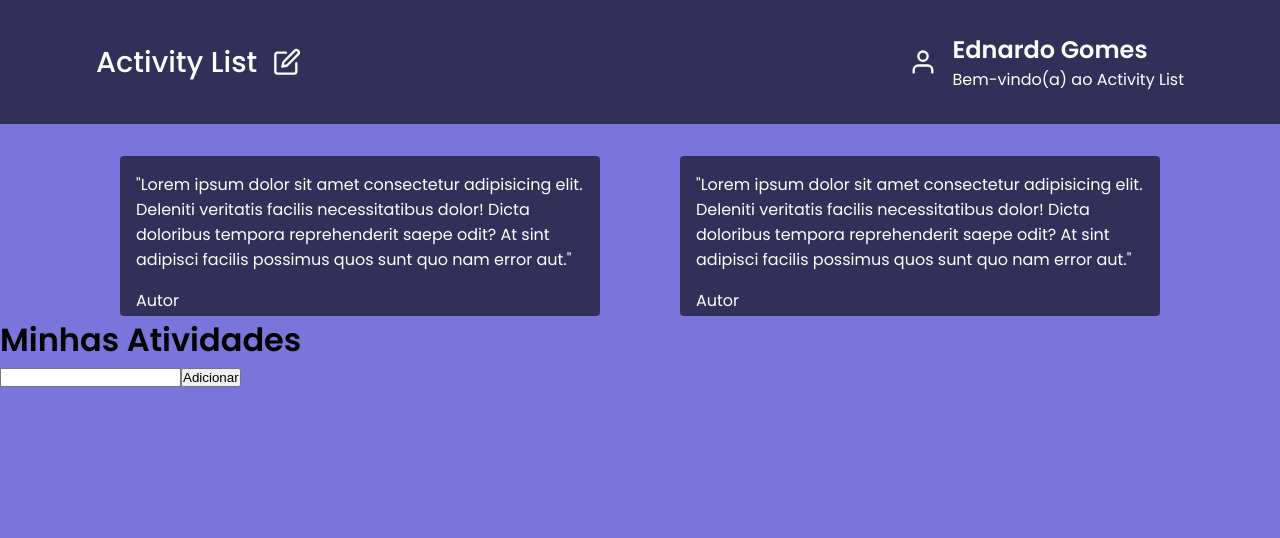
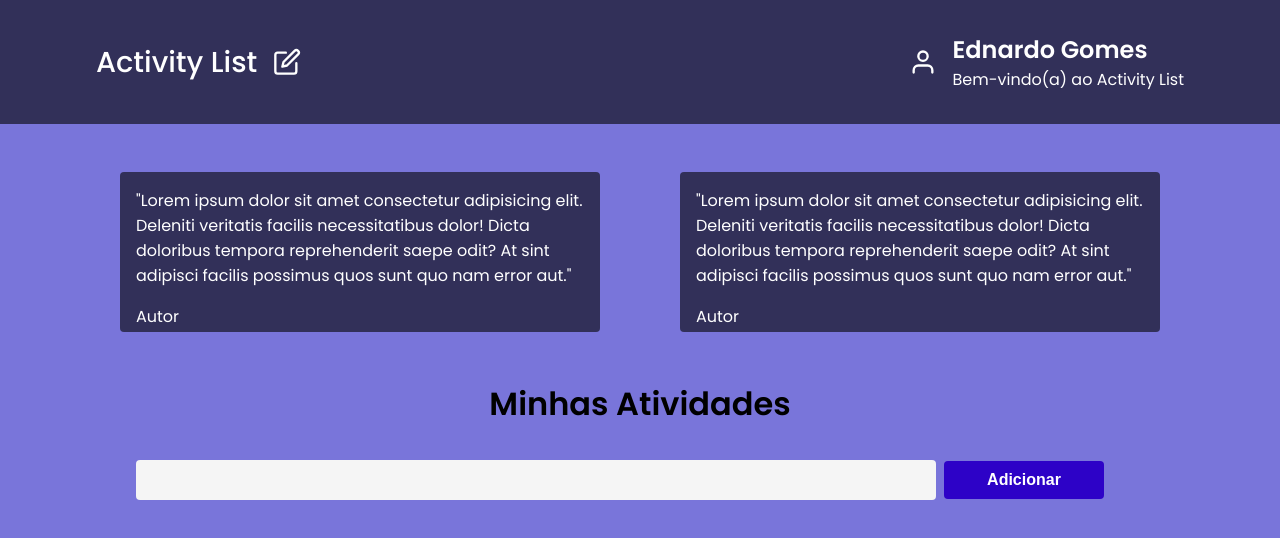
Before and after one commit to Nardogomes/activitylist, a React (Create React App) app: page / in a window 1280 px wide. Shown: the top 538 px of the page. Built offline with nearby package versions, Linux system fonts and the light colour scheme.

Commit message:
Criando o estilo do input.

```diff
--- a/src/components/Cards/styles.ts
+++ b/src/components/Cards/styles.ts
@@ -1,8 +1,8 @@
-import styled from 'styled-components';
+import styled from "styled-components";
 
 export const Container = styled.div`
   max-width: 1120px;
-  margin: 0 auto;
+  margin: 1rem auto;
 
   display: flex;
   justify-content: space-around;
--- a/src/components/Input/index.tsx
+++ b/src/components/Input/index.tsx
@@ -1,9 +1,13 @@
+import { Container } from "./styles";
+
 export function Input() {
   return (
-    <div className="input">
+    <Container>
       <h1>Minhas Atividades</h1>
-      <input type="text" />
-      <button type="button">Adicionar</button>
-    </div>
+      <div className="input-info">
+        <input type="text" />
+        <button type="button">Adicionar</button>
+      </div>
+    </Container>
   );
 }
--- /dev/null
+++ b/src/components/Input/styles.ts
@@ -0,0 +1,45 @@
+import styled from "styled-components";
+
+export const Container = styled.div`
+  width: 63rem;
+  margin: 3rem auto;
+
+  display: flex;
+  flex-direction: column;
+  align-items: center;
+
+  .input-info {
+    display: inline-block;
+    width: 63rem;
+    height: 2.5rem;
+    margin-top: 2rem;
+
+    input {
+      width: 50rem;
+      height: 100%;
+      border: none;
+      border-radius: 0.25rem;
+      font-size: 1rem;
+      padding: 0.5rem;
+      background-color: #f5f5f5;
+    }
+
+    button {
+      border: none;
+      width: 10rem;
+      height: 2.4rem;
+      margin-left: 0.5rem;
+      border-radius: 0.25rem;
+      font-size: 1rem;
+      font-weight: 600;
+      cursor: pointer;
+      background-color: #2d02c7;
+      color: #fff;
+      transition: 0.3s;
+
+      &:hover {
+        background-color: #323059;
+      }
+    }
+  }
+`;
```
